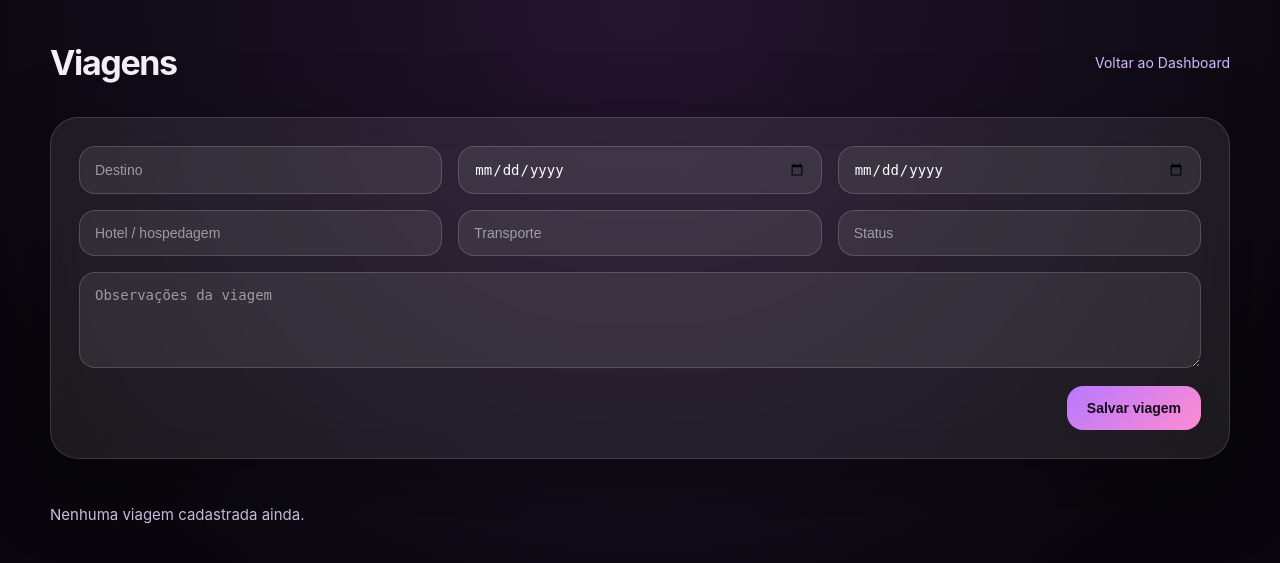
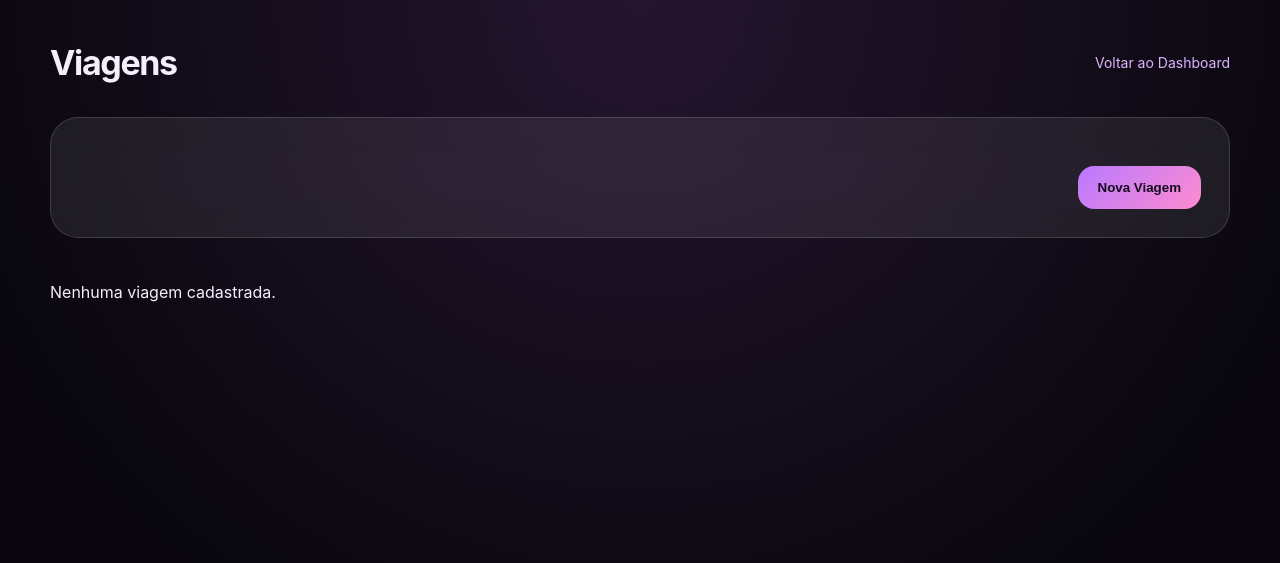
Before and after one commit to gabrielfkambrozio/portal, a Flask app: template templates/viagens.html in a window 1280 px wide. Shown: the top 563 px of the page. Run offline with Flask 3, Linux system fonts and the light colour scheme; the template is opened without the code that fills it: most values are stand-ins (such as "Sample title", 1, 10 or a date in 2020).

Commit message:
Corrige vercel.json

```diff
--- a/templates/viagens.html
+++ b/templates/viagens.html
@@ -33,7 +33,7 @@
       margin: 0;
       font-size: 34px;
       font-weight: 700;
-      letter-spacing: -0.04em;
+      letter-spacing: -.04em;
     }
 
     .topo a {
@@ -43,219 +43,202 @@
     }
 
     .painel {
-      background: rgba(255, 255, 255, 0.08);
-      border: 1px solid rgba(255, 255, 255, 0.14);
-      border-radius: 28px;
-      padding: 28px;
-      box-shadow: 0 24px 80px rgba(0, 0, 0, 0.35);
-      backdrop-filter: blur(18px);
-      margin-bottom: 28px;
+      background: rgba(255,255,255,.08);
+      border:1px solid rgba(255,255,255,.14);
+      border-radius:28px;
+      padding:28px;
+      backdrop-filter:blur(18px);
+      margin-bottom:28px;
     }
 
-    .form-grid {
-      display: grid;
-      grid-template-columns: repeat(3, 1fr);
-      gap: 16px;
+    .acoes{
+      display:flex;
+      justify-content:flex-end;
+      margin-top:20px;
     }
 
-    input,
-    textarea,
-    select {
-      width: 100%;
-      box-sizing: border-box;
-      border: 1px solid rgba(255, 255, 255, 0.16);
-      background: rgba(255, 255, 255, 0.08);
-      color: #fff;
-      border-radius: 16px;
-      padding: 14px 15px;
-      outline: none;
-      font-size: 14px;
+    button{
+      border:none;
+      border-radius:16px;
+      padding:14px 20px;
+      cursor:pointer;
+      background:linear-gradient(135deg,#b879ff,#ff8bd1);
+      color:#150b1d;
+      font-weight:700;
     }
 
-    textarea {
-      grid-column: 1 / -1;
-      min-height: 96px;
-      resize: vertical;
+    .lista{
+      display:grid;
+      grid-template-columns:repeat(3,1fr);
+      gap:18px;
     }
 
-    input::placeholder,
-    textarea::placeholder {
-      color: rgba(255, 255, 255, 0.52);
+    .card{
+      background:rgba(255,255,255,.08);
+      border-radius:24px;
+      padding:22px;
     }
 
-    button {
-      border: none;
-      border-radius: 16px;
-      padding: 14px 20px;
-      cursor: pointer;
-      background: linear-gradient(135deg, #b879ff, #ff8bd1);
-      color: #150b1d;
-      font-weight: 700;
-      font-size: 14px;
+    .meta{
+      font-size:14px;
+      color:#ddd;
+      margin-top:10px;
     }
 
-    .acoes {
-      margin-top: 18px;
-      display: flex;
-      justify-content: flex-end;
-      gap: 12px;
+    .obs{
+      margin-top:12px;
+      white-space:pre-wrap;
     }
 
-    .lista {
-      display: grid;
-      grid-template-columns: repeat(3, 1fr);
-      gap: 18px;
+    .remover{
+      margin-top:18px;
+      width:100%;
     }
 
-    .card {
-      background: rgba(255, 255, 255, 0.075);
-      border: 1px solid rgba(255, 255, 255, 0.13);
-      border-radius: 24px;
-      padding: 22px;
-      min-height: 180px;
-    }
-
-    .card h3 {
-      margin: 0 0 8px;
-      font-size: 20px;
-    }
-
-    .meta {
-      color: #d8c6e8;
-      font-size: 13px;
-      line-height: 1.6;
-      margin-bottom: 12px;
-    }
-
-    .obs {
-      color: #f3e8ff;
-      font-size: 14px;
-      line-height: 1.6;
-      white-space: pre-wrap;
-    }
-
-    .remover {
-      margin-top: 18px;
-      background: rgba(255, 255, 255, 0.1);
-      color: #fff;
-    }
-
-    .vazio {
-      color: #d8c6e8;
-      font-size: 15px;
-      padding: 18px 0;
-    }
-
-    @media (max-width: 900px) {
-      .form-grid,
-      .lista {
-        grid-template-columns: 1fr;
-      }
-
-      .topo {
-        align-items: flex-start;
-        gap: 12px;
-        flex-direction: column;
+    @media(max-width:900px){
+      .lista{
+        grid-template-columns:1fr;
       }
     }
   </style>
+
 </head>
 
 <body>
+
 <main class="container">
+
 <div class="topo">
+
 <h1>Viagens</h1>
-      <a href="/dashboard">Voltar ao Dashboard</a>
+
+<a href="/dashboard/{{ usuario|lower }}">
+
+Voltar ao Dashboard
+
+</a>
+
 </div>
 
-    <section class="painel">
-      <form id="formViagem">
-        <div class="form-grid">
-          <input id="destino" placeholder="Destino" required />
-          <input id="dataInicio" type="date" />
-          <input id="dataFim" type="date" />
-          <input id="hotel" placeholder="Hotel / hospedagem" />
-          <input id="transporte" placeholder="Transporte" />
-          <input id="status" placeholder="Status" />
-          <textarea id="observacoes" placeholder="Observações da viagem"></textarea>
+<div class="painel">
+
+<div class="acoes">
+
+<button onclick="window.location='/nova-viagem/{{ usuario|lower }}'">
+
+Nova Viagem
+
+</button>
+
 </div>
 
-        <div class="acoes">
-          <button type="submit">Salvar viagem</button>
 </div>
-      </form>
+
+<section
+class="lista"
+id="listaViagens">
+
 </section>
 
-    <section class="lista" id="listaViagens"></section>
 </main>
 
 <script>
-    const MODULO = "viagens";
 
-    const form = document.getElementById("formViagem");
-    const lista = document.getElementById("listaViagens");
+const MODULO="viagens";
 
-    function formatarData(data) {
-      if (!data) return "Sem data";
-      const partes = data.split("-");
-      return `${partes[2]}/${partes[1]}/${partes[0]}`;
+const lista=document.getElementById("listaViagens");
+
+function formatar(data){
+
+if(!data) return "-";
+
+const p=data.split("-");
+
+return `${p[2]}/${p[1]}/${p[0]}`;
+
 }
 
-    function renderizarViagens() {
-      const viagens = PortalStorage.listar(MODULO);
-      lista.innerHTML = "";
+function carregar(){
 
-      if (!viagens.length) {
-        lista.innerHTML = `<div class="vazio">Nenhuma viagem cadastrada ainda.</div>`;
+const viagens=PortalStorage.listar(MODULO);
+
+lista.innerHTML="";
+
+if(viagens.length===0){
+
+lista.innerHTML="<p>Nenhuma viagem cadastrada.</p>";
+
 return;
+
 }
 
-      viagens.forEach((viagem) => {
-        const card = document.createElement("article");
-        card.className = "card";
+viagens.forEach(v=>{
 
-        card.innerHTML = `
-          <h3>${viagem.destino || "Viagem sem destino"}</h3>
+const card=document.createElement("div");
+
+card.className="card";
+
+card.innerHTML=`
+
+<h2>${v.destino}</h2>
 
 <div class="meta">
-            <div><strong>Período:</strong> ${formatarData(viagem.dataInicio)} até ${formatarData(viagem.dataFim)}</div>
-            <div><strong>Hotel:</strong> ${viagem.hotel || "Não informado"}</div>
-            <div><strong>Transporte:</strong> ${viagem.transporte || "Não informado"}</div>
-            <div><strong>Status:</strong> ${viagem.status || "Não informado"}</div>
+
+${formatar(v.dataInicio)} até ${formatar(v.dataFim)}
+
 </div>
 
-          <div class="obs">${viagem.observacoes || ""}</div>
+<div class="meta">
 
-          <button class="remover" onclick="removerViagem('${viagem.id}')">Remover</button>
+Hotel: ${v.hotel||"-"}
+
+</div>
+
+<div class="meta">
+
+Transporte: ${v.transporte||"-"}
+
+</div>
+
+<div class="meta">
+
+Status: ${v.status||"-"}
+
+</div>
+
+<div class="obs">
+
+${v.observacoes||""}
+
+</div>
+
+<button
+class="remover"
+onclick="remover('${v.id}')">
+
+Excluir
+
+</button>
+
 `;
 
 lista.appendChild(card);
+
 });
+
 }
 
-    function removerViagem(id) {
-      PortalStorage.remover(MODULO, id);
-      renderizarViagens();
+function remover(id){
+
+PortalStorage.remover(MODULO,id);
+
+carregar();
+
 }
 
-    form.addEventListener("submit", function (event) {
-      event.preventDefault();
+carregar();
 
-      PortalStorage.adicionar(MODULO, {
-        destino: document.getElementById("destino").value.trim(),
-        dataInicio: document.getElementById("dataInicio").value,
-        dataFim: document.getElementById("dataFim").value,
-        hotel: document.getElementById("hotel").value.trim(),
-        transporte: document.getElementById("transporte").value.trim(),
-        status: document.getElementById("status").value.trim(),
-        observacoes: document.getElementById("observacoes").value.trim()
-      });
+</script>
 
-      form.reset();
-      renderizarViagens();
-    });
-
-    renderizarViagens();
-  </script>
 </body>
 </html>
```
Lines whose indentation alone changed are shown as unchanged.
